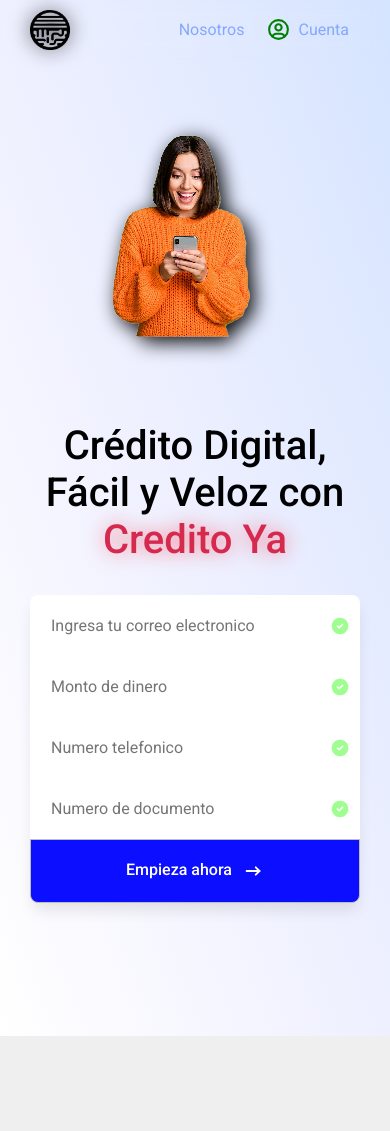
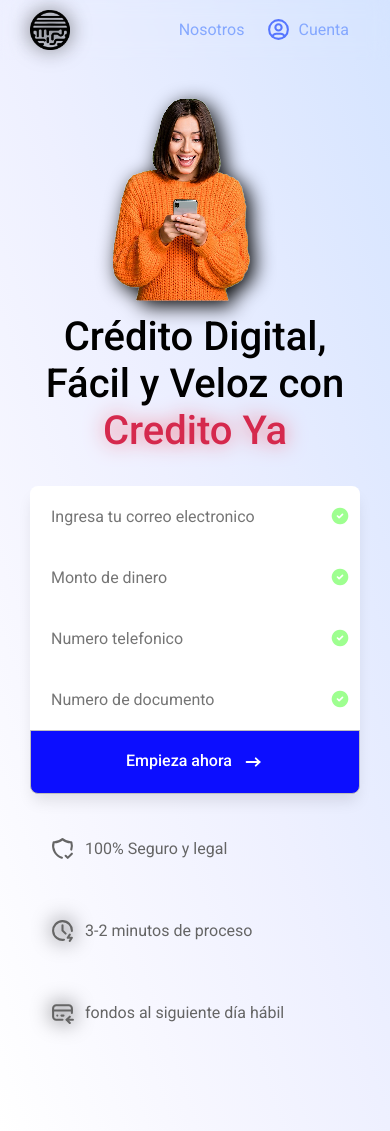
Before and after one commit to FoulTrip/creditoya_web, a Next.js app: page / in a window 390 px wide. Before the commit the page ends 1036 px from the top, so only its background shows below. Built offline with nearby package versions, Linux system fonts and the light colour scheme.

Commit message:
bug fixed heroin section

```diff
--- a/src/components/Landing/HeroinSection.tsx
+++ b/src/components/Landing/HeroinSection.tsx
@@ -2,13 +2,22 @@ import React, { useState } from "react";
 import styles from "./styles/HeroinSection.module.css";
 import Image from "next/image";
 import ImageGif from "@/assets/ilustrationHeroinSection.png";
-import { TbArrowNarrowRight, TbCircleCheckFilled } from "react-icons/tb";
+import {
+  TbArrowNarrowRight,
+  TbCircleCheckFilled,
+  TbClockBolt,
+  TbCreditCardRefund,
+  TbShieldCheck,
+} from "react-icons/tb";
+import { useRouter } from "next/navigation";
 
 function HeroinSection() {
   const [text01, setText01] = useState<boolean>(false);
   const [text02, setText02] = useState<boolean>(false);
   const [text03, setText03] = useState<boolean>(false);
   const [text04, setText04] = useState<boolean>(false);
+
+  const router = useRouter();
 
   return (
     <>
@@ -56,7 +65,9 @@ function HeroinSection() {
                   />
                   <div className={styles.boxIcon}>
                     <TbCircleCheckFilled
-                      className={styles.iconCheck}
+                      className={
+                        text02 ? styles.iconCheckActive : styles.iconCheck
+                      }
                       size={20}
                     />
                   </div>
@@ -74,7 +85,9 @@ function HeroinSection() {
                   />
                   <div className={styles.boxIcon}>
                     <TbCircleCheckFilled
-                      className={styles.iconCheck}
+                      className={
+                        text03 ? styles.iconCheckActive : styles.iconCheck
+                      }
                       size={20}
                     />
                   </div>
@@ -92,13 +105,18 @@ function HeroinSection() {
                   />
                   <div className={styles.boxIcon}>
                     <TbCircleCheckFilled
-                      className={styles.iconCheck}
+                      className={
+                        text04 ? styles.iconCheckActive : styles.iconCheck
+                      }
                       size={20}
                     />
                   </div>
                 </div>
 
-                <button className={styles.btnGetStarted}>
+                <button
+                  className={styles.btnGetStarted}
+                  onClick={() => router.push("/dashboard")}
+                >
                   <div className={styles.centerBtn}>
                     <p className={styles.textBtn}>Empieza ahora</p>
                     <div className={styles.boxIconBtn}>
@@ -111,6 +129,32 @@ function HeroinSection() {
                 </button>
               </div>
             </div>
+
+            <div className={styles.failures}>
+              <div className={styles.boxFailure}>
+                <div className={styles.boxIconFailure}>
+                  <TbShieldCheck size={25}  />
+                </div>
+                <p>100% Seguro y legal</p>
+              </div>
+
+              <div className={styles.boxFailure}>
+                <div className={styles.boxIconFailure}>
+                  <TbClockBolt size={25} className={styles.iconFailure} />
+                </div>
+                <p>3-2 minutos de proceso</p>
+              </div>
+
+              <div className={styles.boxFailure}>
+                <div className={styles.boxIconFailure}>
+                  <TbCreditCardRefund
+                    className={styles.iconFailure}
+                    size={25}
+                  />
+                </div>
+                <p>fondos al siguiente día hábil</p>
+              </div>
+            </div>
           </div>
         </div>
       </main>
--- a/src/components/Landing/styles/HeroinSection.module.css
+++ b/src/components/Landing/styles/HeroinSection.module.css
@@ -7,7 +7,6 @@
     #e2eaff,
     #d5e4ff
   );
-  z-index: -1;
   min-height: 100dvh;
   display: flex;
   flex-wrap: wrap;
@@ -125,6 +124,39 @@
   color: var(--green-600);
 }
 
+.failures {
+  display: flex;
+  flex-direction: row;
+  justify-content: space-between;
+  padding: 0px 30px;
+  gap: 5px;
+}
+
+.boxFailure {
+  display: flex;
+  flex-direction: row;
+  padding: 10px 20px;
+  gap: 10px;
+  /* border: 1px solid var(--white-300); */
+  /* background: var(--blue-100); */
+  border-radius: 8px;
+  margin-top: 2em;
+  /* box-shadow: 0px 10px 15px -3px rgba(0, 0, 0, 0.1); */
+}
+
+.boxIconFailure,
+.boxFailure p {
+  display: grid;
+  place-content: center;
+  text-align: start;
+  color: var(--white-600);
+  text-align: center;
+}
+
+.iconFailure {
+  filter: drop-shadow(0px 0px 10px #000000);
+}
+
 @media screen and (max-width: 700px) {
   .ContainerMain {
     padding: 6em 30px;
@@ -138,4 +170,10 @@
   .cardTestLoan {
     padding: 0;
   }
+
+  .failures {
+    padding: 0;
+    display: flex;
+    flex-direction: column;
+  }
 }
--- a/src/components/NavrBar/nav.module.css
+++ b/src/components/NavrBar/nav.module.css
@@ -1,7 +1,7 @@
 .containerNav {
   display: flex;
   flex-direction: row;
-  padding: 15px 60px;
+  padding: 20px 60px;
   position: fixed;
   top: 0; /* Lo fija en la parte superior */
   left: 0;
@@ -9,6 +9,7 @@
   background-color: transparent;
   backdrop-filter: blur(10px);
   transition: background-color 0.3s;
+  z-index: 999999;
 }
 
 .NavBoxLogo {
@@ -57,14 +58,15 @@
 }
 
 .btnOptLogin:hover {
-  background: var(--blue-200);
+  background: var(--blue-50);
   transition: background 0.4s;
   box-shadow: 0px 10px 15px -3px rgba(0, 0, 0, 0.1);
   color: var(--blue-400);
+  border: 1px solid var(--blue-200);
 }
 
 .iconBtn {
-  color: var(--green-700);
+  color: var(--blue-400);
 }
 
 .btnOptLogin p {
```
